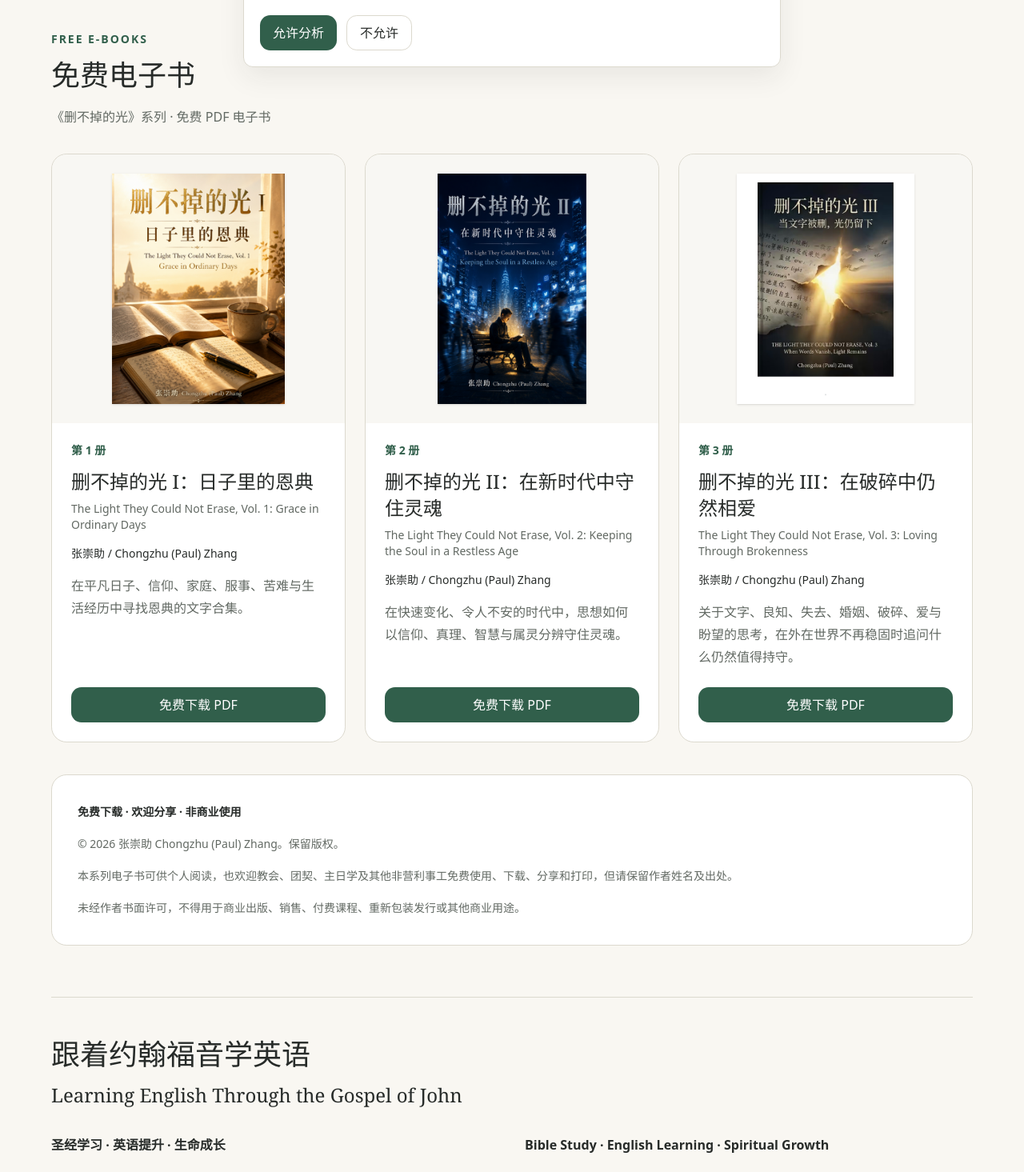
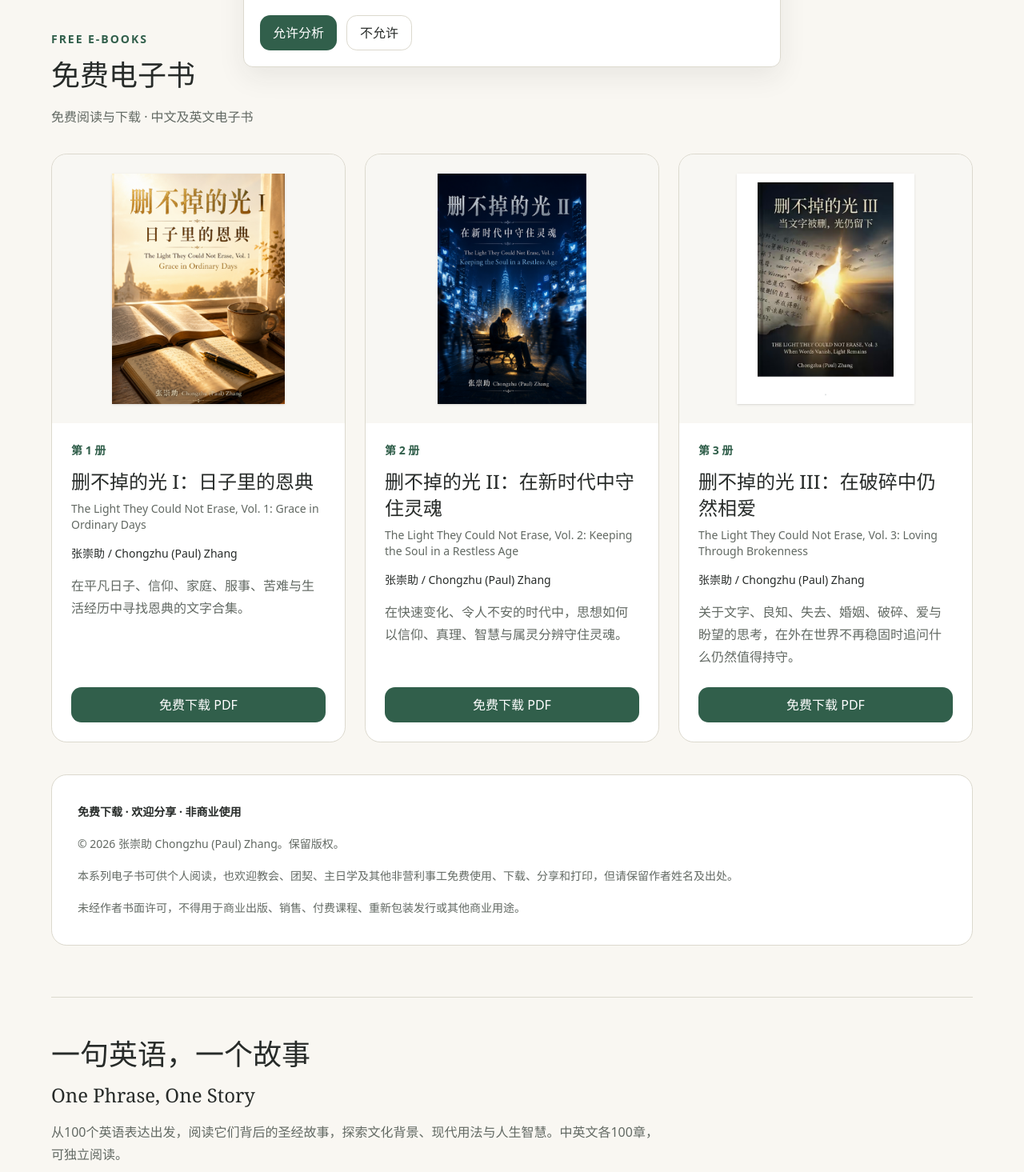
Before and after one commit to paulzhang901-jpg/paulzhang-website, a Next.js app: page /library in a window 1280 px wide. Shown: the part 700-2165 px from the top of the page at 80% size. Built offline with nearby package versions, Linux system fonts and the light colour scheme.

Commit message:
Show One Phrase One Story editions in free ebooks

```diff
--- a/src/components/content/library-page.tsx
+++ b/src/components/content/library-page.tsx
@@ -1,4 +1,5 @@
 import Link from "next/link";
+import {OnePhraseOneStoryEbooks} from "@/components/content/one-phrase-one-story-ebooks";
 import {JohnTextbooks} from "@/components/content/john-textbooks";
 import type { Route } from "next";
 import { Container, ReadingContainer } from "@/components/layout/container";
@@ -31,7 +32,7 @@ function FreeEbooks({locale}: {locale: ContentLanguage}) {
       <header className="mb-8 max-w-3xl">
         <p className="mb-3 text-sm font-semibold uppercase tracking-[0.14em] text-primary">{chinese ? "Free E-books" : "免费电子书"}</p>
         <h2 className="font-serif text-3xl leading-tight sm:text-4xl">{chinese ? "免费电子书" : "Free E-books"}</h2>
-        <p className="mt-4 leading-7 text-muted-foreground">{chinese ? "《删不掉的光》系列 · 免费 PDF 电子书" : "The Light They Could Not Erase series · Free PDF e-books"}</p>
+        <p className="mt-4 leading-7 text-muted-foreground">{chinese ? "免费阅读与下载 · 中文及英文电子书" : "Read and download free Chinese and English e-books"}</p>
       </header>
       <div className="grid gap-6 md:grid-cols-2 xl:grid-cols-3">
         {ebooks.map((book) => {
@@ -66,6 +67,7 @@ function FreeEbooks({locale}: {locale: ContentLanguage}) {
           <p className="mt-3">Commercial publication, sale, paid-course use, repackaging, redistribution for commercial purposes, or other commercial use requires prior written permission from the author.</p>
         </>}
       </div>
+      <OnePhraseOneStoryEbooks locale={locale} />
       <JohnTextbooks />
     </Container>
   </Section>;
```
